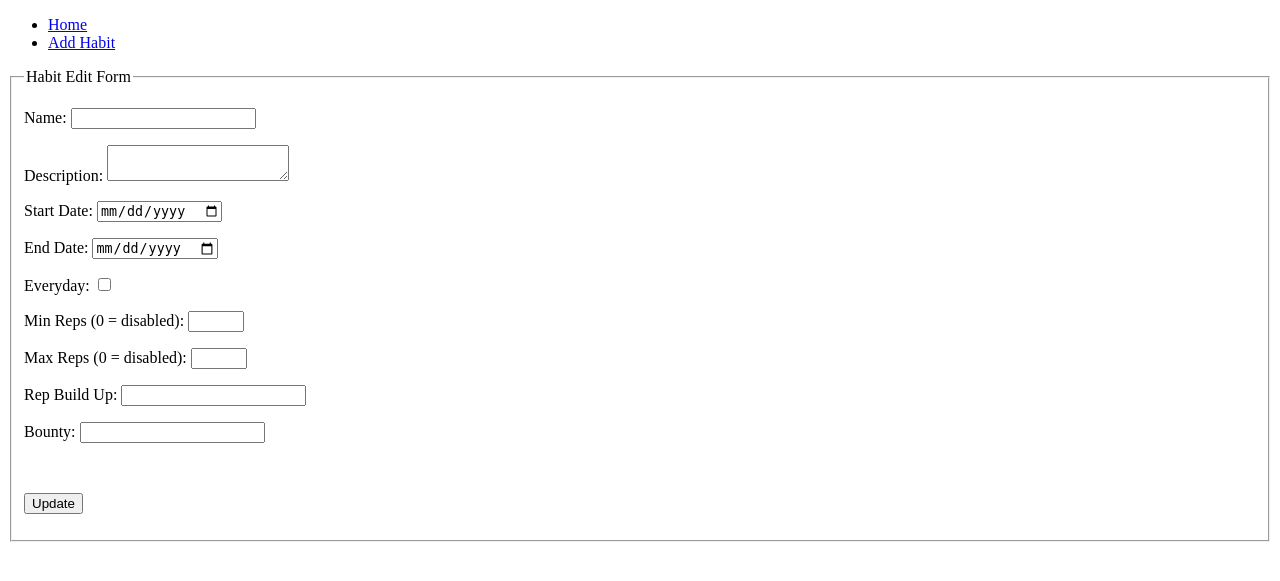
After one commit to kaimikan/habit-tracker, a PHP site: page /edit_habit.php?id=1 in a window 1280 px wide. The commit adds this page. Shown: the top 581 px of the page. Run offline with PHP 8.4, Linux system fonts and the light colour scheme; data that the repository does not hold is empty.

Commit message:
Editing Created Habits

```diff
--- /dev/null
+++ b/edit_habit.php
@@ -0,0 +1,101 @@
+<?php
+$habit_id = $_REQUEST['id'];
+
+$mysqli = new mysqli('localhost', 'root', '', 'habit_tracker');
+
+// Checking for connections
+if ($mysqli->connect_error) {
+    die('Connect Error (' .
+    $mysqli->connect_errno . ') '.
+    $mysqli->connect_error);
+}
+
+// SQL query to select data from database
+$sql = "SELECT * FROM habits WHERE id = $habit_id";
+$result = mysqli_query($mysqli, $sql) or die ( mysqli_error());
+$row = mysqli_fetch_assoc($result);
+?>
+
+<!DOCTYPE html>
+<html>
+<head>
+    <meta charset="utf-8">
+    <title>Habit Creation</title>
+    <script src="menu.js"></script>
+</head>
+
+<body>
+    <fieldset>
+        <legend>Habit Edit Form</legend>
+        <?php
+        $status = "";
+        if(isset($_POST['new']) && $_POST['new']==1)
+        {
+            $habit_id = $_REQUEST['id'];
+            $update="UPDATE `habits` SET `name` = '".$_REQUEST['name']."',`description` = '".$_REQUEST['description']."', `start_date` = '".$_REQUEST['start_date']."', `end_date` = '".$_REQUEST['end_date']."', `is_everyday` = '".isset($_POST['everyday'])."', `min_times` = '".$_REQUEST['min_reps']."', `max_times` = '".$_REQUEST['max_reps']."', `build_up_amount` = '".$_REQUEST['rep_build_up']."', `bounty` = '".$_REQUEST['bounty']."' WHERE `id` = '".$habit_id."'";
+
+            mysqli_query($mysqli, $update) or die(mysqli_error());
+            $status = "Habit Updated Successfully. </br></br>";
+            echo '<p style="color:#FF0000;">'.$status.'</p>';
+        }
+        else
+        {
+        ?>
+        <form name="form_habit" method="post" action="">
+
+            <input type="hidden" name="new" value="1" />
+            <p>
+                <label for="id_name">Name:</label>
+                <input type="text" name="name" id="id_name" value="<?php echo $row['name']; ?>">
+            </p>
+            <p>
+                <label for="id_description">Description:</label>
+                <textarea name="description" id="id_description"><?php echo $row['description']; ?></textarea>
+            </p>
+            <p>
+                <label for="id_start_date">Start Date:</label>
+                <input type="date" name="start_date" id="id_start_date" value="<?php echo $row['start_date']; ?>">
+            </p>
+            <p>
+                <label for="id_end_date">End Date:</label>
+                <input type="date" name="end_date" id="id_end_date" value="<?php echo $row['end_date']; ?>">
+            </p>
+            <p>
+                <label for="id_everyday">Everyday:</label>
+                <?php
+                    if ($row['is_everyday'] == 0)
+                        echo '<input type="checkbox" name="everyday" id="id_everyday">';
+                    else
+                        echo '<input type="checkbox" name="everyday" id="id_everyday" checked>';
+                ?>
+            </p>
+            <!-- min/max/built_up/bounty to be done with javascript and appearing/disappearing fields -->
+            <p>
+
+                <label for="id_min_reps">Min Reps (0 = disabled):</label>
+                <input type="number" name="min_reps" id="id_min_reps" min="0" max="31" value="<?php echo $row['min_times']; ?>">
+            </p>
+            <p>
+
+                <label for="id_max_reps">Max Reps (0 = disabled):</label>
+                <input type="number" name="max_reps" id="id_max_reps" min="0" max="31" value="<?php echo $row['max_times']; ?>">
+            </p>
+            <p>
+
+                <label for="id_rep_build_up">Rep Build Up:</label>
+                <input type="number" name="rep_build_up" id="id_rep_build_up" value="<?php echo $row['build_up_amount']; ?>">
+            </p>
+            <p>
+
+                <label for="id_bounty">Bounty:</label>
+                <input type="number" name="bounty" id="id_bounty" value="<?php echo $row['bounty']; ?>">
+            </p>
+            <p>&nbsp;</p>
+            <p>
+                <input type="submit" name="update" id="id_update" value="Update">
+            </p>
+        </form>
+        <?php } ?>
+    </fieldset>
+</body>
+</html>
--- a/habit_creation.html
+++ b/habit_creation.html
@@ -20,7 +20,7 @@
 			</p>
 			<p>
 				<label for="id_start_date">Start Date:</label>
-				<input type="date" name="start_date" id="id_start_date" max=>
+				<input type="date" name="start_date" id="id_start_date">
 			</p>
 			<p>
 				<label for="id_end_date">End Date:</label>
--- a/home.php
+++ b/home.php
@@ -56,6 +56,7 @@ $mysqli->close();
 			<td><?php echo $rows['build_up_amount'].' $';?></td>
 			<td><?php echo $rows['bounty'].' $';?></td>
 			<td><input type="submit" value="Delete" name="delete_id[<?php echo $rows['id'];?>]"></td>
+			<td><a href="edit_habit.php?id=<?php echo $rows['id']; ?>"> Edit </a>
 			</tr>
 	<?php
 		}
```
